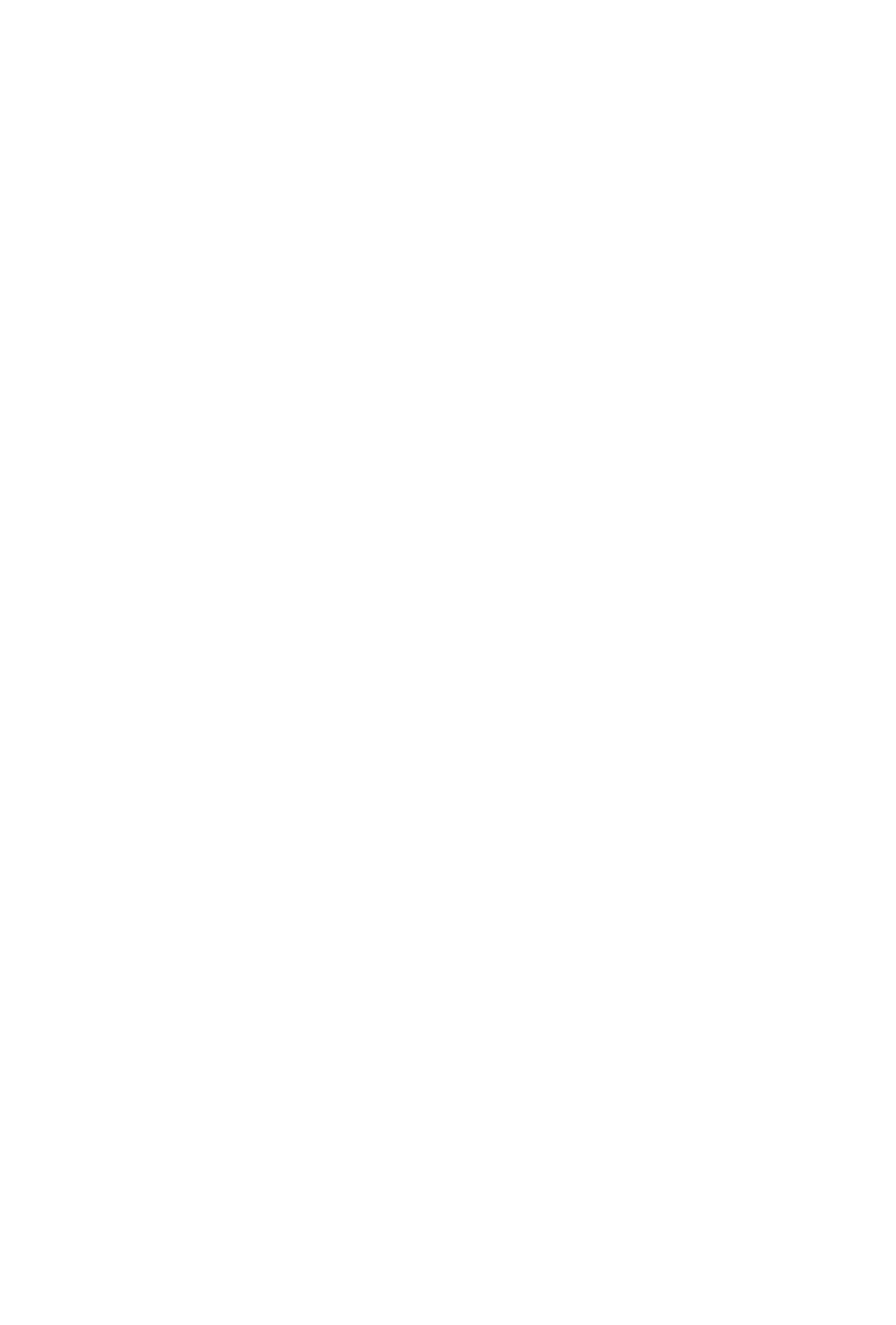
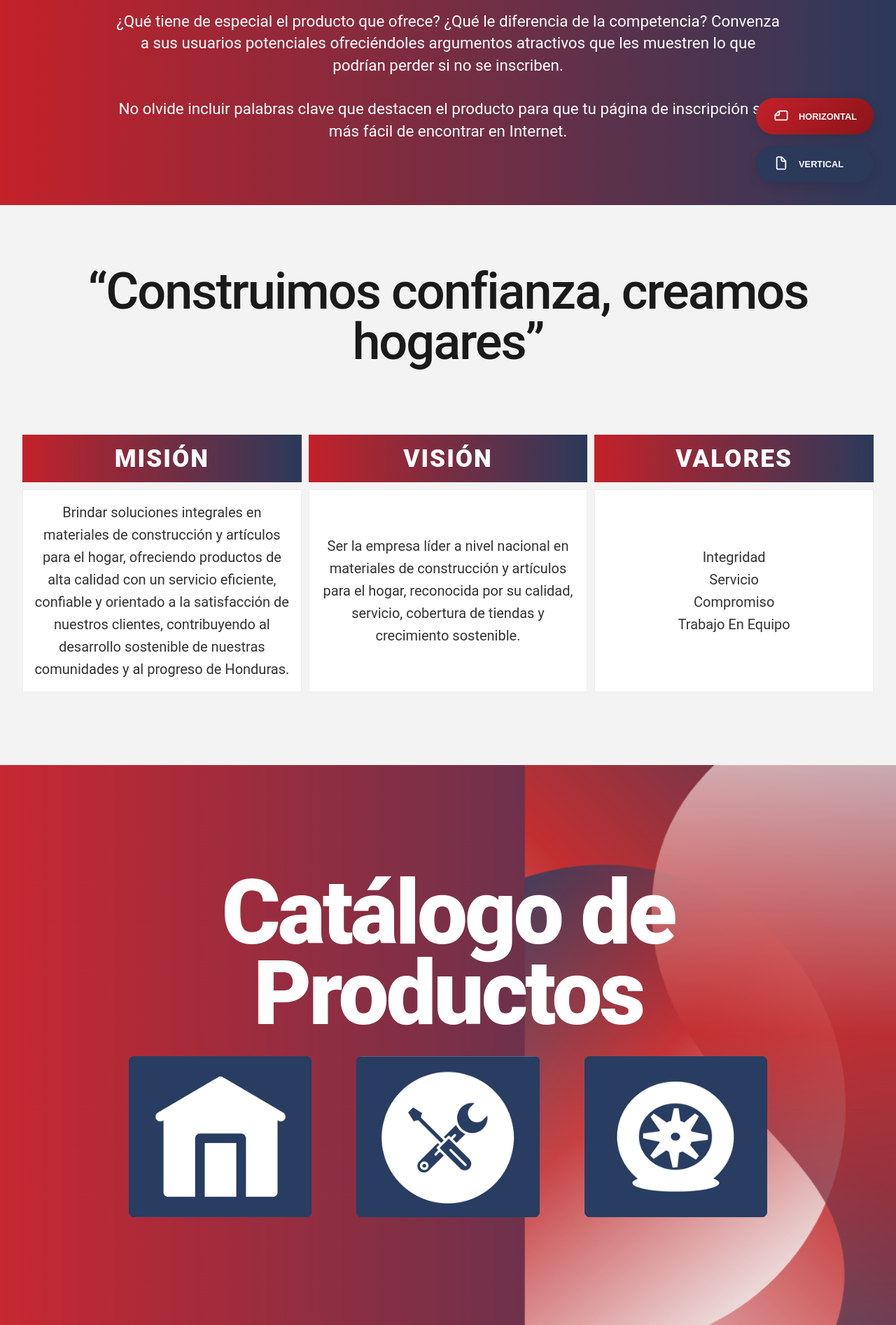
Before and after one commit to MelvinSevilla/catalogos, an Angular app: page /pdf/hogar in a window 1280 px wide. Before the commit this address led to /. Shown: the part 507-2400 px from the top of the page at 70% size. Before the commit the page ends 800 px from the top, so only its background shows below. Built offline with nearby package versions, Linux system fonts and the light colour scheme; no server answers.

Commit message:
scroll and pdf errors

```diff
--- a/src/app/app.routes.ts
+++ b/src/app/app.routes.ts
@@ -16,7 +16,25 @@ export const routes: Routes = [
       {
         path: 'ferreteria',
         loadComponent: () => import('./pages/areas/areas').then(m => m.Areas)
-      }
+      },
+    ]
+  },
+  {
+    path: 'pdf',
+    loadComponent: () => import('./pages/home/home').then(m => m.Home),
+    children: [
+      {
+        path: 'hogar',
+        loadComponent: () => import('./pages/areas/areas').then(m => m.Areas)
+      },
+      {
+        path: 'autorepuesto',
+        loadComponent: () => import('./pages/areas/areas').then(m => m.Areas)
+      },
+      {
+        path: 'ferreteria',
+        loadComponent: () => import('./pages/areas/areas').then(m => m.Areas)
+      },
     ]
   }
 ];
--- a/src/app/pages/areas/areas.css
+++ b/src/app/pages/areas/areas.css
@@ -16,10 +16,25 @@
 }
 
 @keyframes fadeInOut {
-    0% { opacity: 0; transform: translate(-50%, -40%); }
-    10% { opacity: 1; transform: translate(-50%, -50%); }
-    90% { opacity: 1; transform: translate(-50%, -50%); }
-    100% { opacity: 0; transform: translate(-50%, -60%); }
+    0% {
+        opacity: 0;
+        transform: translate(-50%, -40%);
+    }
+
+    10% {
+        opacity: 1;
+        transform: translate(-50%, -50%);
+    }
+
+    90% {
+        opacity: 1;
+        transform: translate(-50%, -50%);
+    }
+
+    100% {
+        opacity: 0;
+        transform: translate(-50%, -60%);
+    }
 }
 
 .department-page {
@@ -58,36 +73,42 @@
 }
 
 .area-item {
-    width: calc((100% - 2rem) / 2); /* 2 columns default */
+    width: calc((100% - 2rem) / 2);
+    /* 2 columns default */
 }
 
 @media (min-width: 768px) {
     .area-item {
-        width: calc((100% - 4rem) / 3); /* 3 columns */
+        width: calc((100% - 4rem) / 3);
+        /* 3 columns */
     }
 }
 
 @media (min-width: 1024px) {
     .area-item {
-        width: calc((100% - 6rem) / 4); /* 4 columns */
+        width: calc((100% - 6rem) / 4);
+        /* 4 columns */
     }
 }
 
 @media (min-width: 1400px) {
     .area-item {
-        width: calc((100% - 8rem) / 5); /* 5 columns */
+        width: calc((100% - 8rem) / 5);
+        /* 5 columns */
     }
 }
 
 @media (min-width: 1600px) {
     .area-item {
-        width: calc((100% - 10rem) / 6); /* 6 columns */
+        width: calc((100% - 10rem) / 6);
+        /* 6 columns */
     }
 }
 
 @media (min-width: 1800px) {
     .area-item {
-        width: calc((100% - 12rem) / 7); /* 7 columns */
+        width: calc((100% - 12rem) / 7);
+        /* 7 columns */
     }
 }
 
@@ -165,7 +186,6 @@
 .areaprod-header {
     background: linear-gradient(90deg, #c42129 0%, #2b395a 100%);
     padding: .5rem;
-    margin-bottom: 1rem;
     text-align: center;
 }
 
--- a/src/app/pages/areas/areas.html
+++ b/src/app/pages/areas/areas.html
@@ -29,10 +29,10 @@
 
 
 <div id="productos-start" *ngIf="paginatedAreas.length > 0">
-    <div *ngFor="let area of paginatedAreas">
+    <div *ngFor="let area of paginatedAreas; let i = index">
         <div class="areaprod-page">
 
-            <div class="areaprod-header">
+            <div class="areaprod-header" [id]="'area-header-' + i">
                 <div class="areaprod-title">{{ area.area }}</div>
             </div>
 
--- a/src/app/pages/areas/areas.ts
+++ b/src/app/pages/areas/areas.ts
@@ -91,7 +91,13 @@ export class Areas implements OnInit {
   }
 
   navigateToProducts(area: any) {
-    this.router.navigate(['/products', area.area]);
+    const index = this.paginatedAreas.findIndex((a: any) => a === area);
+    if (index !== -1) {
+      const element = this.document.getElementById(`area-header-${index}`);
+      if (element) {
+        element.scrollIntoView({ behavior: 'smooth', block: 'start' });
+      }
+    }
   }
 
 }
--- a/src/app/pages/home/home.html
+++ b/src/app/pages/home/home.html
@@ -1,12 +1,25 @@
 <div class="catalog-wrapper">
   <!-- Botones de Impresión -->
-  <div class="print-actions">
+  <div class="print-actions" *ngIf="showpdfButton">
     <button class="print-fab landscape-btn" (click)='printHorizontal()'>
-      <span class="icon">🌅</span>
+      <span class="icon">
+        <svg style="width: 24px; height: 24px; fill: white !important;rotate: 270deg;"
+          xmlns="http://www.w3.org/2000/svg"
+          viewBox="0 0 640 640"><!--!Font Awesome Free v7.2.0 by @fontawesome - https://fontawesome.com License - https://fontawesome.com/license/free Copyright 2026 Fonticons, Inc.-->
+          <path
+            d="M304 112L192 112C183.2 112 176 119.2 176 128L176 512C176 520.8 183.2 528 192 528L448 528C456.8 528 464 520.8 464 512L464 272L376 272C336.2 272 304 239.8 304 200L304 112zM444.1 224L352 131.9L352 200C352 213.3 362.7 224 376 224L444.1 224zM128 128C128 92.7 156.7 64 192 64L325.5 64C342.5 64 358.8 70.7 370.8 82.7L493.3 205.3C505.3 217.3 512 233.6 512 250.6L512 512C512 547.3 483.3 576 448 576L192 576C156.7 576 128 547.3 128 512L128 128z" />
+        </svg>
+      </span>
       <span>Horizontal</span>
     </button>
     <button class="print-fab portrait-btn" (click)='printVertical()'>
-      <span class="icon">📱</span>
+      <span class="icon">
+        <svg style="width: 24px; height: 24px; fill: white !important;" xmlns="http://www.w3.org/2000/svg"
+          viewBox="0 0 640 640"><!--!Font Awesome Free v7.2.0 by @fontawesome - https://fontawesome.com License - https://fontawesome.com/license/free Copyright 2026 Fonticons, Inc.-->
+          <path
+            d="M304 112L192 112C183.2 112 176 119.2 176 128L176 512C176 520.8 183.2 528 192 528L448 528C456.8 528 464 520.8 464 512L464 272L376 272C336.2 272 304 239.8 304 200L304 112zM444.1 224L352 131.9L352 200C352 213.3 362.7 224 376 224L444.1 224zM128 128C128 92.7 156.7 64 192 64L325.5 64C342.5 64 358.8 70.7 370.8 82.7L493.3 205.3C505.3 217.3 512 233.6 512 250.6L512 512C512 547.3 483.3 576 448 576L192 576C156.7 576 128 547.3 128 512L128 128z" />
+        </svg>
+      </span>
       <span>Vertical</span>
     </button>
   </div>
@@ -81,13 +94,13 @@
       <div class="catalog-title">Catálogo de<br>Productos</div>
 
       <div class="catalog-icons-grid">
-        <div class="icon-box" routerLink="/hogar">
+        <div class="icon-box" [routerLink]="showpdfButton ? '/pdf/hogar' : '/hogar'">
           <img src="assets/catalogo3.png" alt="Logo">
         </div>
-        <div class="icon-box" routerLink="/ferreteria">
+        <div class="icon-box" [routerLink]="showpdfButton ? '/pdf/ferreteria' : '/ferreteria'">
           <img src="assets/catalogo1.png" alt="Logo">
         </div>
-        <div class="icon-box" routerLink="/autorepuesto">
+        <div class="icon-box" [routerLink]="showpdfButton ? '/pdf/autorepuesto' : '/autorepuesto'">
           <img src="assets/catalogo2.png" alt="Logo">
         </div>
       </div>
--- a/src/app/pages/home/home.ts
+++ b/src/app/pages/home/home.ts
@@ -1,16 +1,26 @@
-import { Component, AfterViewInit } from '@angular/core';
-import { RouterLink, RouterOutlet } from "@angular/router";
+import { CommonModule } from '@angular/common';
+import { Component, AfterViewInit, inject, OnInit } from '@angular/core';
+import { Router, RouterLink, RouterOutlet } from "@angular/router";
 
 @Component({
   selector: 'app-home',
   standalone: true,
-  imports: [RouterLink, RouterOutlet],
+  imports: [RouterLink, RouterOutlet, CommonModule],
   templateUrl: './home.html',
   styleUrl: './home.css'
 })
-export class Home {
+export class Home implements OnInit {
 
+  private router = inject(Router);
+  showpdfButton = false;
 
+  ngOnInit(): void {
+    if (this.router.url.includes('/pdf')) {
+      this.showpdfButton = true;
+    }
+    console.log(this.showpdfButton);
+
+  }
   printHorizontal() {
     this.executePrint('landscape');
   }
--- a/src/app/pages/productos/productos.html
+++ b/src/app/pages/productos/productos.html
@@ -1,4 +1,4 @@
-<div class="areaprod-grid">
+<div class="areaprod-grid" style="margin-top: 1rem;">
     @for (producto of productos; track producto.codigo) {
     <div class="areaprod-container">
         <div class="areaprod-item">
--- a/src/styles.css
+++ b/src/styles.css
@@ -73,6 +73,19 @@ body {
         margin: 0;
     }
 
+    @page products {
+        margin: 15mm;
+        margin-top: 3rem; /* Margen superior amplio para páginas nuevas */
+    }
+
+    @page products:first {
+        margin-top: 15mm; /* Intenta mantener el margen original en la página del header */
+    }
+
+    .areaprod-page {
+        page: products;
+    }
+
     body.print-mode-landscape .landscape-page {
         width: 11in !important;
         height: 8.5in !important;
@@ -88,7 +101,7 @@ body {
     :host {
         background: white !important;
         margin: 0 !important;
-        padding: 0 !important;
+        padding: 0 0 2rem 0 !important;
     }
 
     .print-actions {
@@ -128,15 +141,49 @@ body {
     }
 
     .areas-grid {
-        display: grid !important;
-        grid-template-columns: repeat(4, 1fr) !important;
-        gap: 10px !important;
+        display: flex !important;
+        flex-wrap: wrap !important;
+        gap: 15px !important;
+        justify-content: center !important;
+    }
+
+    .area-item {
+        width: calc(25% - 15px) !important;
+        box-sizing: border-box !important;
+        margin: 0 !important;
+        page-break-inside: avoid !important;
+        break-inside: avoid !important;
+    }
+
+    .areaprod-grid {
+        margin: 1rem 0 1rem 0;
+        display: block !important;
+        text-align: center !important;
+        margin-top: 2rem !important;
+        font-size: 0 !important;
+    }
+
+    .areaprod-container {
+        display: inline-block !important;
+        vertical-align: top !important;
+        width: 22% !important;
+        margin: 1rem 1.5% 0 1.5% !important;
+        page-break-inside: avoid !important;
+        break-inside: avoid !important;
+        font-size: 1rem !important;
+        text-align: left !important;
+        box-sizing: border-box !important;
     }
 
     .area-item,
     .areaprod-item,
     .areaprod-header {
+        margin-bottom: 0rem !important;
         background: linear-gradient(90deg, #c42129 0%, #2b395a 100%) !important;
+    }
+
+    .areaprod-header {
+        margin-bottom: 0rem !important;
     }
 
     .header-section,
```
